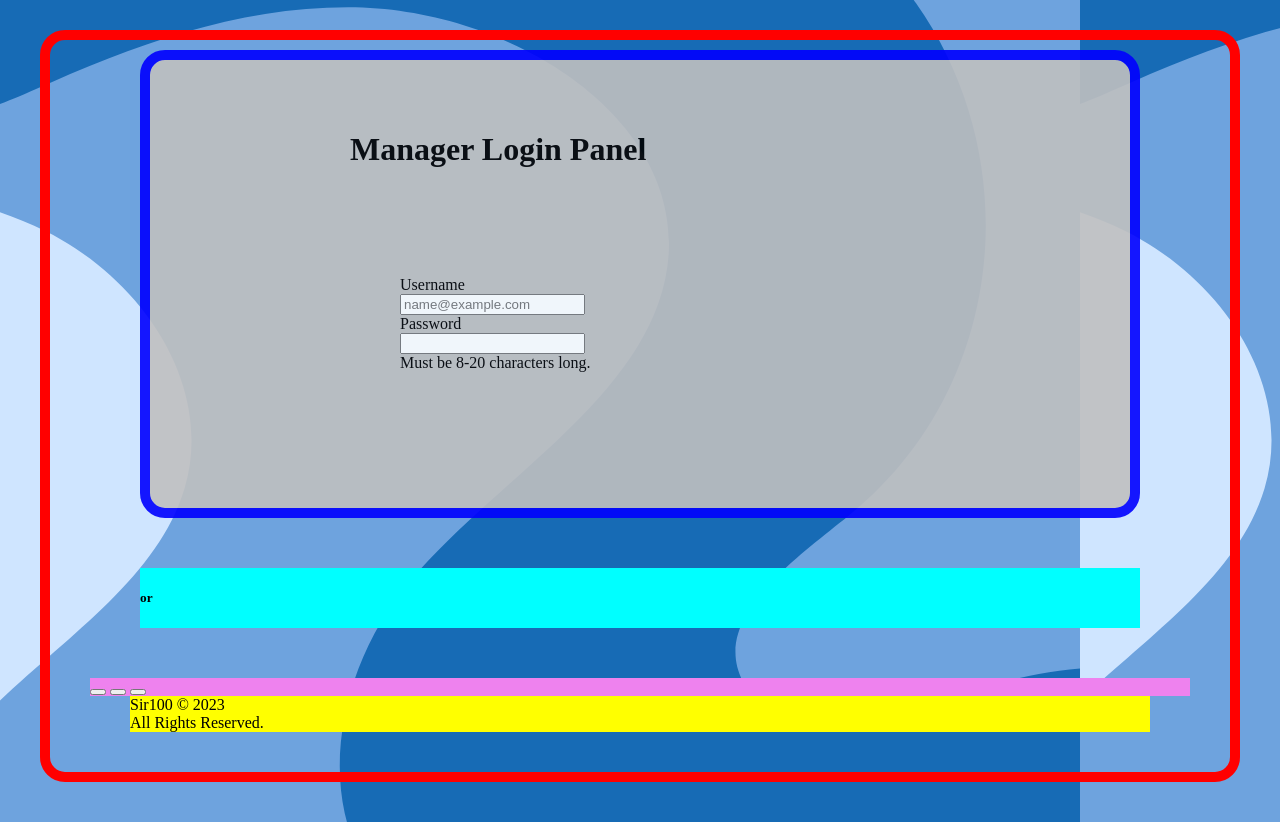
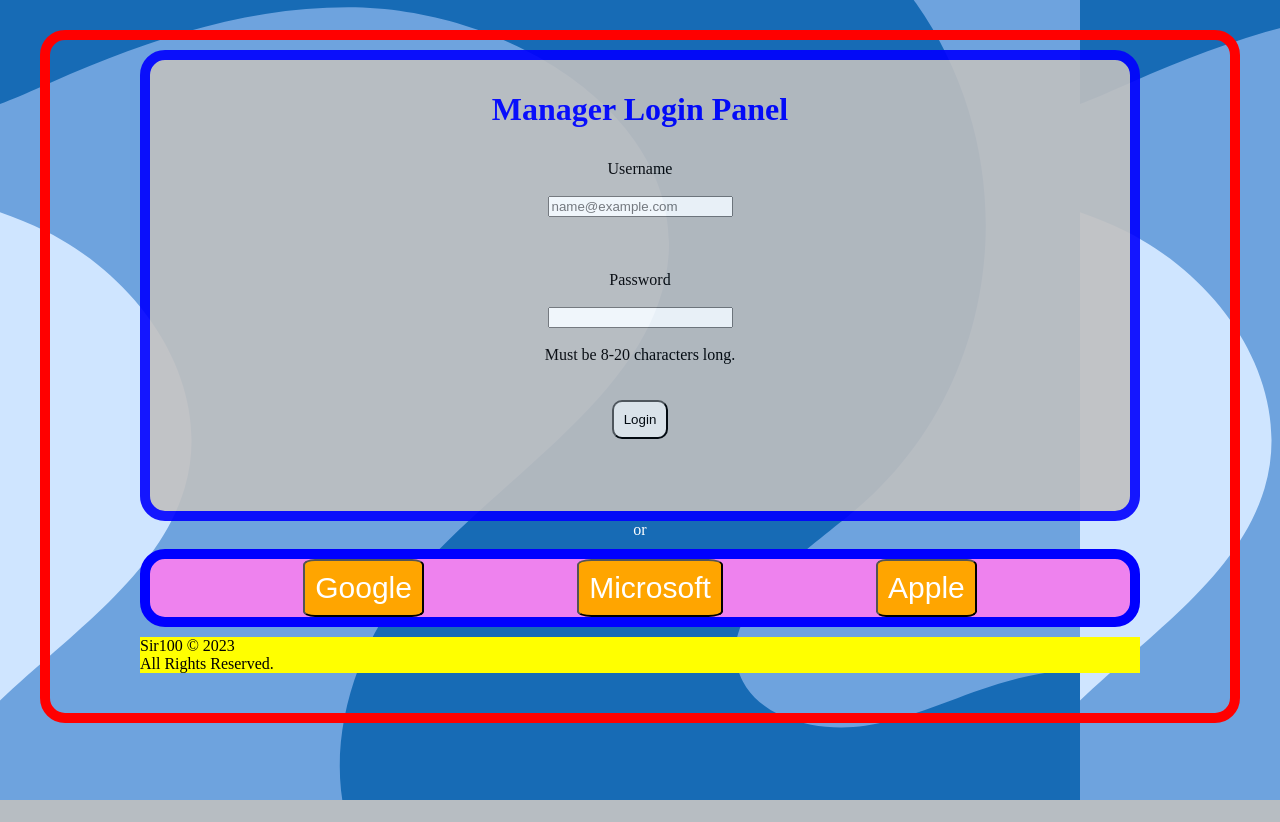
Before and after one commit to 1roshanekka/GroceryStore, a Flask app: template templates/index.html in a window 1280 px wide. After the commit the page ends 800 px from the top, so only its background shows below. Run offline with Flask 3, Linux system fonts and the light colour scheme; the template is opened without the code that fills it, so the values that code supplies are empty.

Commit message:
outline of login page

```diff
--- a/templates/index.html
+++ b/templates/index.html
@@ -13,54 +13,64 @@
 <body class = "parent">
   <div class="top1">
 
+    <div class="middle">
       <div class="login">
         <h1>
           Manager Login Panel
         </h1>
       </div>
+      <div class = "main">
 
-    <br><br>
 
-    <div class = "main">
         <div class="mb-3">
           <label for="exampleFormControlInput1" class="form-label">Username</label>
-        <br>
+          <br><br>
           <input type="email" class="form-control" id="exampleFormControlInput1" placeholder="name@example.com">
         </div>
+
+        <br><br><br>
+
         <div class="row g-3 align-items-center">
           <div class="col-auto">
             <label for="inputPassword6" class="col-form-label">Password</label>
           </div>
+          <br>
           <div class="col-auto">
             <input type="password" id="inputPassword6" class="form-control" aria-describedby="passwordHelpInline">
           </div>
+          <br>
           <div class="col-auto">
             <span id="passwordHelpInline" class="form-text">
               Must be 8-20 characters long.
             </span>
           </div>
         </div>
-    </div>
 
         <br><br>
-
-
-
+        <button class="login">
+          Login
+        </button>
+      </div>
+    </div>
+    <br><br>
+    <br><br>
   </div>
 
   <div class = "separator">
-    <h5>or</h5>
+    or
   </div>
 
-  <div class="oauth">
+  <div class="oauth-flex">
     <button class="google">
-
+      <!-- <img src="assets/google.png" alt="google icon" width="20px" height="20px"> -->
+      Google
+      <!-- <a href="https://www.flaticon.com/free-icons/google" title="google icons">Google icons created by Freepik - Flaticon</a> -->
     </button>
     <button class="microsoft">
-
+      Microsoft
     </button>
     <button class="apple">
-
+      Apple
     </button>
   </div>
 
--- a/templates/style.css
+++ b/templates/style.css
@@ -1,6 +1,10 @@
 .parent {
-	background-color: blue;
+	background-color: purple;
 	background-image: url(assets/bg.png);
+	/* background-size: auto; */
+
+
+
 	font-size: 1500;
 	align-content: center;
 
@@ -17,47 +21,124 @@
 	background-color:silver;
     opacity: 0.9;
 	font-size: 1500;
-	align-content: center;
+	/* align-content: center; */
 
 	border: 10px solid blue;
 	border-radius: 25px;
 
-	margin: 10px 50px 50px 50px;
+	margin: 10px 50px 0px 50px;
 	/* margin: auto; */
 
-	padding: 50px 50px 50px 200px;
+	/* padding: 50px 50px 50px 200px; */
 
+}
+.middle {
+	/* align-content: center; */
+	text-align: center;
+}
+
+/* .login {
+	margin: auto;
+} */
+h1 {
+	color: blue;
+	align-content: center;
 }
 
 .login {
-	margin: auto;
+	padding: 10px;
+	border-radius: 10px;
 }
 
+/*
 .main {
 	padding: 50px 50px 50px 50px;
+	text-align: center;
 }
+*/
 
 .separator {
-	align-content: center;
-	margin: 50px 50px 50px 50px;
-	background-color: aqua;
+	/* align-content: center; */
+	font: 40px;
+	text-align: center;
+	color: white;
+	/* margin: 50px 50px 50px 50px; */
+	/* background-color: aqua; */
 }
 
 
 
 /* login oauth buttons */
 
-.oauth {
+.oauth-flex {
+	display: flex;
+	flex-direction: row;
 	background-color: violet;
+	margin: 10px 50px 0px 50px;
+
+	border: 10px solid blue;
+	border-radius: 25px;
+
+
+	/* align-content: center; */
+	/* this has been depricated */
+
+	justify-content: space-evenly;
+
+	/* #SEEEE */
+}
+
+.google {
+	padding: 10px;
+	border-radius: 10%;
+	color: white;
+	font-size: 30px;
+	background-color: orange;
+	transition-duration: 0.2s;
+}
+.google:hover{
+	opacity: 1;
+
+	background-color: blue;
+
 }
 
 
+.microsoft {
+	padding: 10px;
+	border-radius: 10%;
+	color: white;
+	font-size: 30px;
+	background-color: orange;
+	transition-duration: 0.2s;
+}
+.microsoft:hover{
+	opacity: 1;
+
+	background-color: blue;
+
+}
+
+
+.apple {
+	padding: 10px;
+	border-radius: 10%;
+	color: white;
+	font-size: 30px;
+	background-color: orange;
+	transition-duration: 0.2s;
+}
+.apple:hover{
+	opacity: 1;
+
+	background-color: blue;
+
+}
 /* foot */
 
 
 .butt {
 	align-content: center;
 	background-color: yellow;
-
-	margin: 0px 40px;
+	margin: 10px 50px 0px 50px;
 }
```
Also changed, not shown: templates/assets/google.png (added), 2 other files. Lines whose indentation alone changed are shown as unchanged.
